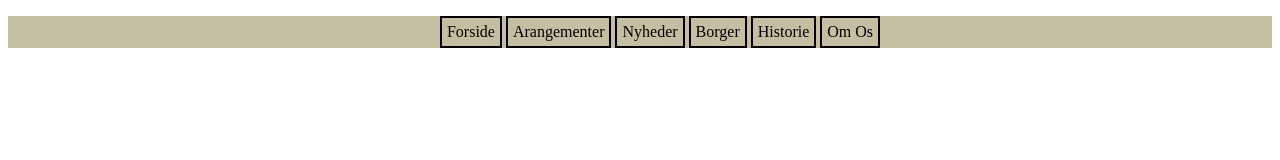
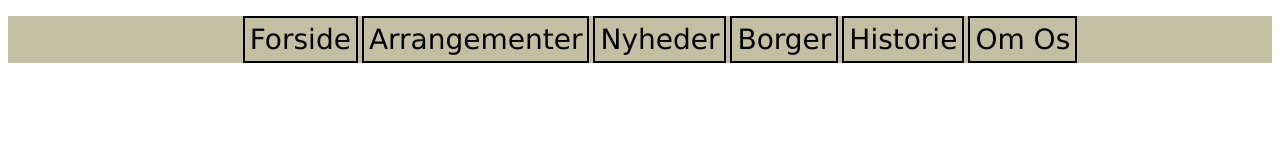
Before and after one commit to Nickolajb/Naturvejledning, a plain HTML site: page index.html in a window 1280 px wide. Drawn offline with Linux system fonts and the light colour scheme.

Commit message:
Har ændret font og tilføjet flere sider

```diff
--- a/index.html
+++ b/index.html
@@ -18,7 +18,8 @@
         padding: 5px;
         border: 2px solid #000000;
         cursor: pointer;
-
+        font-size: 28px;
+        font-family: 'Lucida Sans Unicode'
       }
       nav li:hover{
         background-color: #80604d;
@@ -28,6 +29,7 @@
       nav li a{
         color: #000000;
         text-decoration: none;
+
       }
 
       nav li a:hover{
@@ -45,7 +47,7 @@
     	<nav>
     		<ul>
     			<li><a href="index.html">Forside</a></li>
-    			<li><a href="arangementer.html">Arangementer</a></li>
+    			<li><a href="arrangementer.html">Arrangementer</a></li>
     			<li><a href="nyheder.html">Nyheder</a></li>
     			<li><a href="borger.html">Borger</a></li>
     			<li><a href="historie.html">Historie</a></li>
```
Also changed, not shown: arrangementer.html (added), borger.html (added), historie.html (added), nyheder.html (added), om_os.html (added), overnatning.html (added), ruter_og_stiger.html (added).
